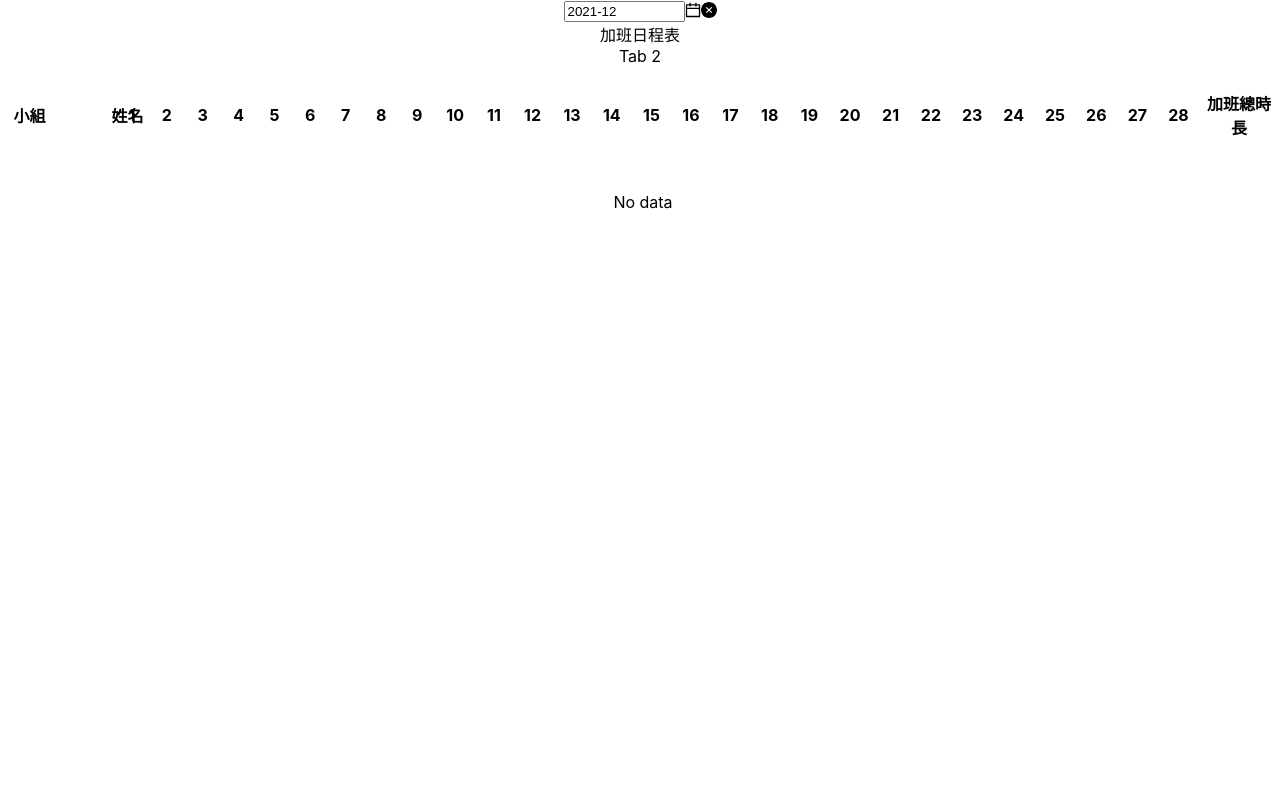
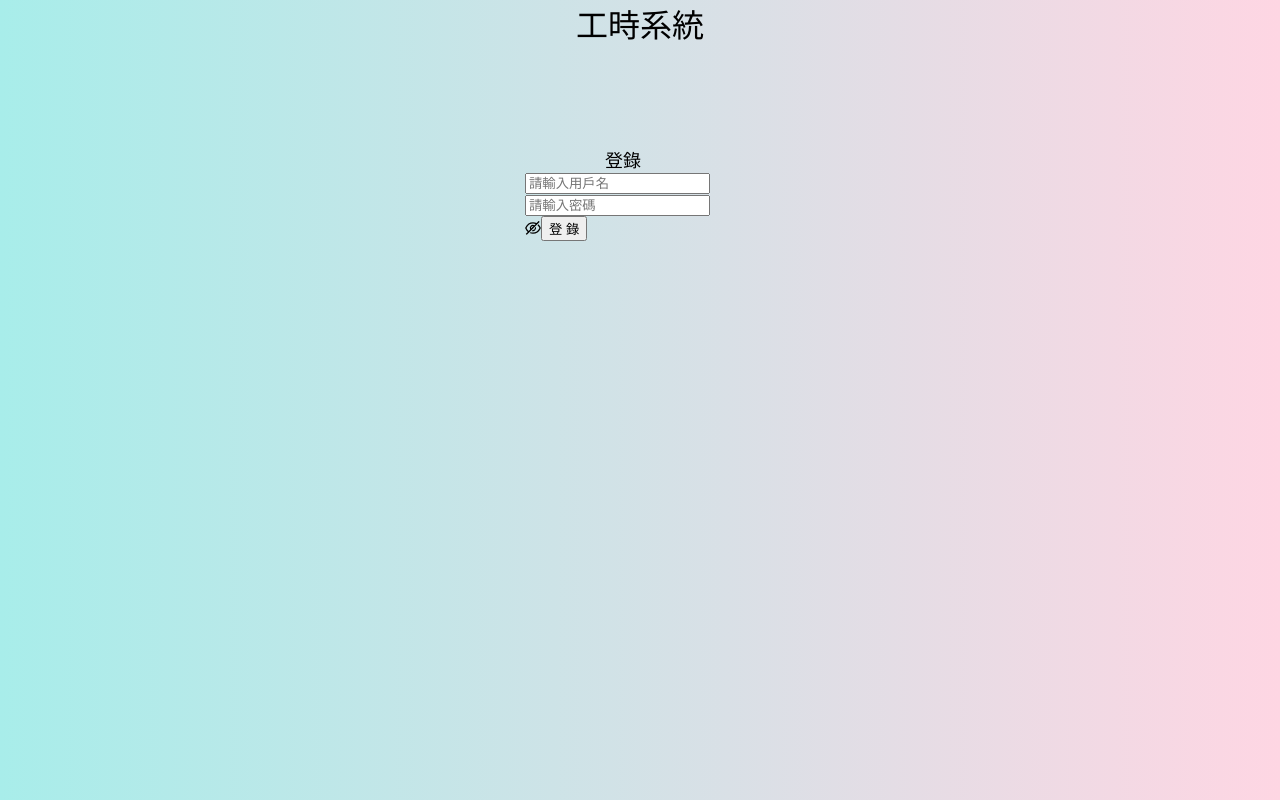
Before and after one commit to LawrenceLizhilin/webClassProject, a React (Create React App) app in the folder frontend/: page / in a window 1280 px wide. Built offline with nearby package versions, Linux system fonts and the light colour scheme.

Commit message:
add LandPage & Routes

```diff
--- a/frontend/package.json
+++ b/frontend/package.json
@@ -9,6 +9,7 @@
     "antd": "^4.17.2",
     "react": "^17.0.2",
     "react-dom": "^17.0.2",
+    "react-router-dom": "^6.1.1",
     "react-scripts": "4.0.3",
     "web-vitals": "^1.1.2"
   },
--- /dev/null
+++ b/frontend/src/LandPage.css
@@ -0,0 +1,25 @@
+.All {
+    position: fixed;
+    width: 100%;
+    height: 100%;
+    top: 0;
+    padding: 0;
+    border: 0;
+    background-image: linear-gradient(to right, #a8edea 0%, #fed6e3 100%);
+}
+
+.Header {
+    font-size: xx-large;
+    text-align: center;
+}
+
+.LandPlace {
+    margin-left: 525px;
+    margin-top: 100px;
+
+}
+
+.LandWord {
+    margin-left: 80px;
+    font-size: large;
+}
--- /dev/null
+++ b/frontend/src/LandPage.js
@@ -0,0 +1,42 @@
+import React from "react";
+import { Button, Input,message} from 'antd';
+import { useState, useEffect } from 'react';
+import { useNavigate } from 'react-router-dom';
+import './LandPage.css';
+
+export default function LandPage() {
+    const navigate = useNavigate();
+
+    let [postName, setPostName] = useState("");
+    let [postPassword, setPostPassWord] = useState("");
+
+
+    function handleLanding(link) {
+        if (postName === "lawrence" && postPassword === "1234") {
+            navigate(link);
+        }
+        else {
+            message.info("用戶名或密碼錯誤!")
+        }
+    }
+
+    return (
+        <div className='All'>
+            <div className='Header'>
+                工時系統
+            </div>
+            <div className='LandPlace'>
+                <div className='LandWord'>登錄</div>
+                <div style={{ width: 200 }}>
+                    <Input placeholder="請輸入用戶名" size='middle' onChange={function (event) {
+                        setPostName(event.target.value);
+                    }}></Input>
+                    <Input.Password placeholder="請輸入密碼" size='middle' onChange={function (event) {
+                        setPostPassWord(event.target.value);
+                    }}></Input.Password>
+                    <Button onClick={() => handleLanding("/Timetable")}>登錄</Button>
+                </div>
+            </div>
+        </div>
+    )
+}
--- a/frontend/src/index.js
+++ b/frontend/src/index.js
@@ -1,12 +1,19 @@
 import React from 'react';
 import ReactDOM from 'react-dom';
 import './index.css';
-import App from './App';
+import LandPage from './LandPage';
+import Timetable from './Timetable';
 import reportWebVitals from './reportWebVitals';
+import { Route,Routes,BrowserRouter as Router } from 'react-router-dom'
 
-ReactDOM.render (
+ReactDOM.render(
     <React.StrictMode>
-        <App/>
+        <Router>
+            <Routes>
+                <Route path="/" element={<LandPage/>}/>
+                <Route path="/Timetable" element={<Timetable/>}/>
+            </Routes>
+        </Router>
     </React.StrictMode>,
     document.getElementById('root')
 );
--- a/frontend/src/timeTable.css
+++ b/frontend/src/timeTable.css
@@ -0,0 +1,3 @@
+.datePicker{
+    text-align: left;
+}
--- a/frontend/src/timeTable.js
+++ b/frontend/src/timeTable.js
@@ -2,6 +2,7 @@ import React from 'react';
 import { useState, useMemo, useEffect } from 'react';
 import { Tabs, DatePicker, Space, Table } from 'antd';
 import moment from 'moment';
+import './Timetable.css';
 
 const { TabPane } = Tabs;
 const columns = [
@@ -46,8 +47,8 @@ export default function Timetable() {
 
     return (
         <div>
-            <div>
-                <DatePicker id="datePicker" allowClear picker="month" placeholder="按年月查詢"
+            <div className="datePicker" >
+                <DatePicker allowClear picker="month" placeholder="按年月查詢"
                     value={pickValue}
                     onSelect={
                         function (value) {
```
Also changed, not shown: 1 other file (tests, documents, lock files or other folders).
